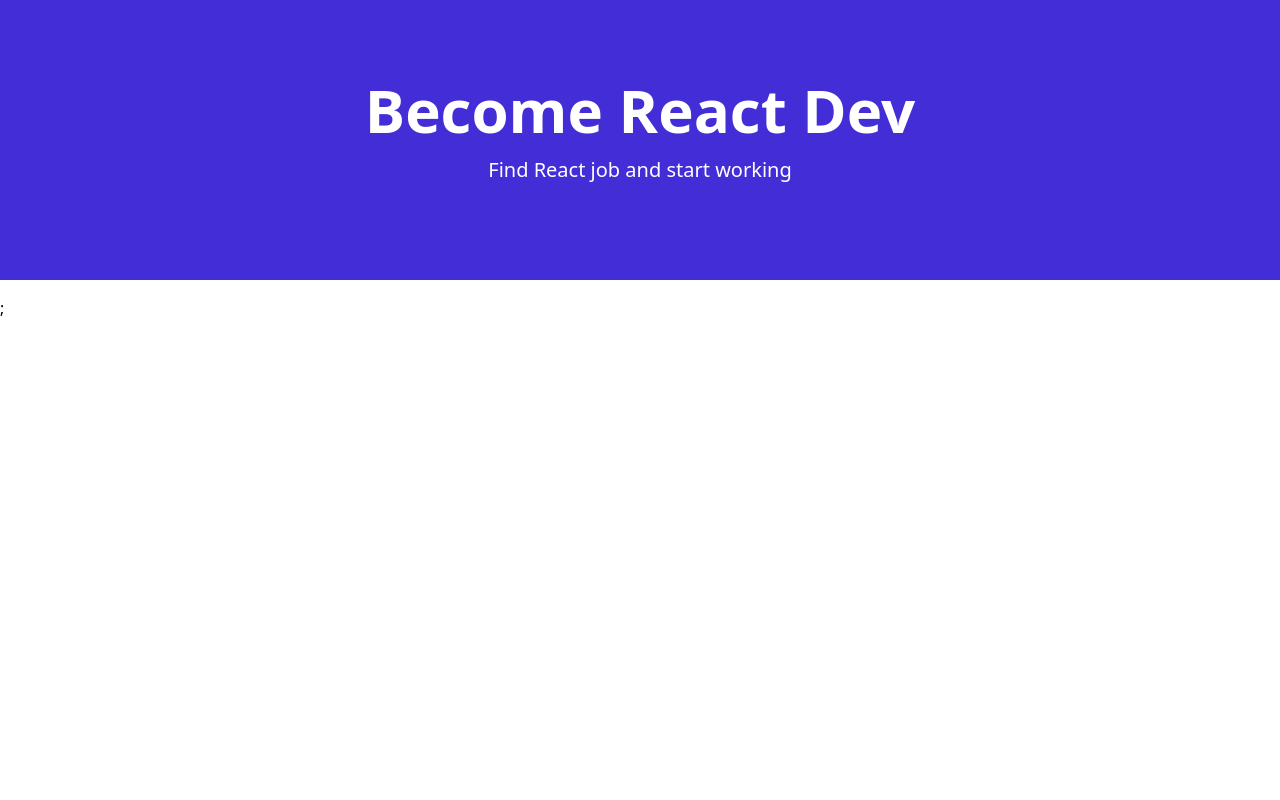
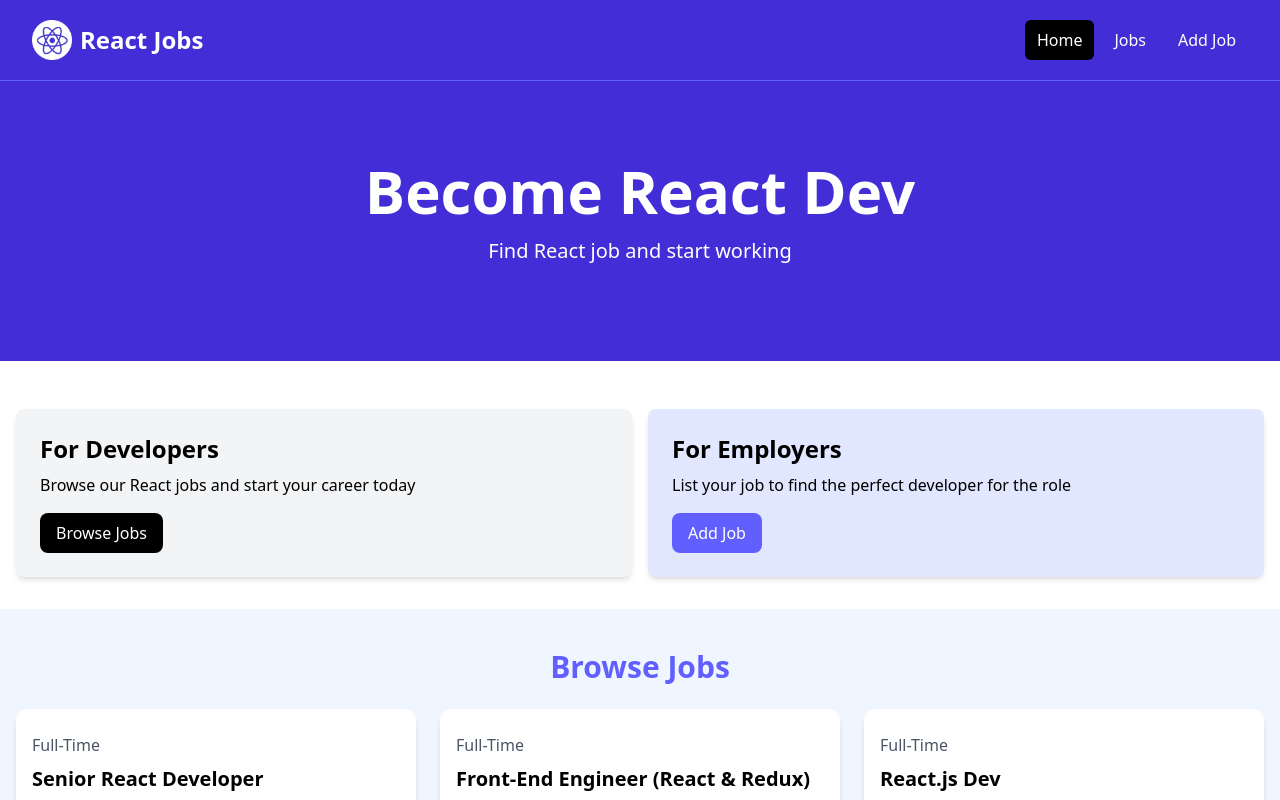
Before and after one commit to amr-0xZ/react-jobs-app, a React (Vite) app: page / in a window 1280 px wide. Shown: the top 800 px of the page. Built offline with nearby package versions, Linux system fonts and the light colour scheme.

Commit message:
Main layout done

```diff
--- a/src/App.jsx
+++ b/src/App.jsx
@@ -1,9 +1,14 @@
 import { Route, createBrowserRouter, createRoutesFromElements, RouterProvider } from 'react-router-dom';
 import React from 'react';
+import MainLayout from './layouts/MainLayout';
 import HomePage from './pages/homePage';
 
 const route = createBrowserRouter(
-  createRoutesFromElements(<Route index element={<HomePage/>} />)
+  createRoutesFromElements(
+    <Route path='/' element={<MainLayout />} >
+      <Route index element={<HomePage />} />
+    </Route>
+  )
 )
 
 function App() {
--- /dev/null
+++ b/src/layouts/MainLayout.jsx
@@ -0,0 +1,14 @@
+import React from 'react';
+import { Outlet } from 'react-router-dom';
+import Navbar from '../components/Navbar';
+
+function MainLayout() {
+    return (
+        <>
+            <Navbar/>
+            <Outlet />
+        </>
+    )
+}
+
+export default MainLayout
--- a/src/pages/HomePage.jsx
+++ b/src/pages/HomePage.jsx
@@ -1,13 +1,18 @@
 import React from 'react'
 import Hero from '../components/Hero';
-
+import HomeCards from '../components/HomeCards';
+import JobListing from '../components/JobListing';
+import ViewAllJobs from '../components/ViewAllJobs';
 
 function HomePage() {
-  return (
-    <>
-        <Hero/>
-    </>
-  )
+    return (
+        <>
+            <Hero />
+            <HomeCards />
+            <JobListing />
+            <ViewAllJobs />
+        </>
+    )
 }
 
 export default HomePage
```
